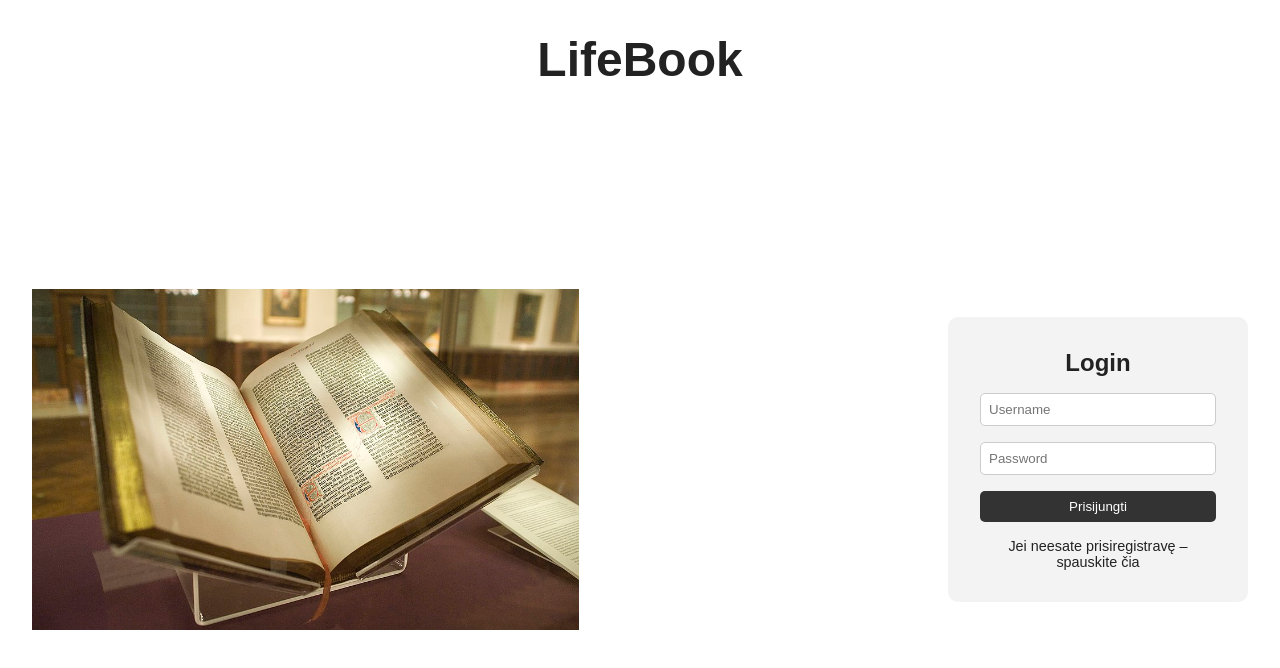
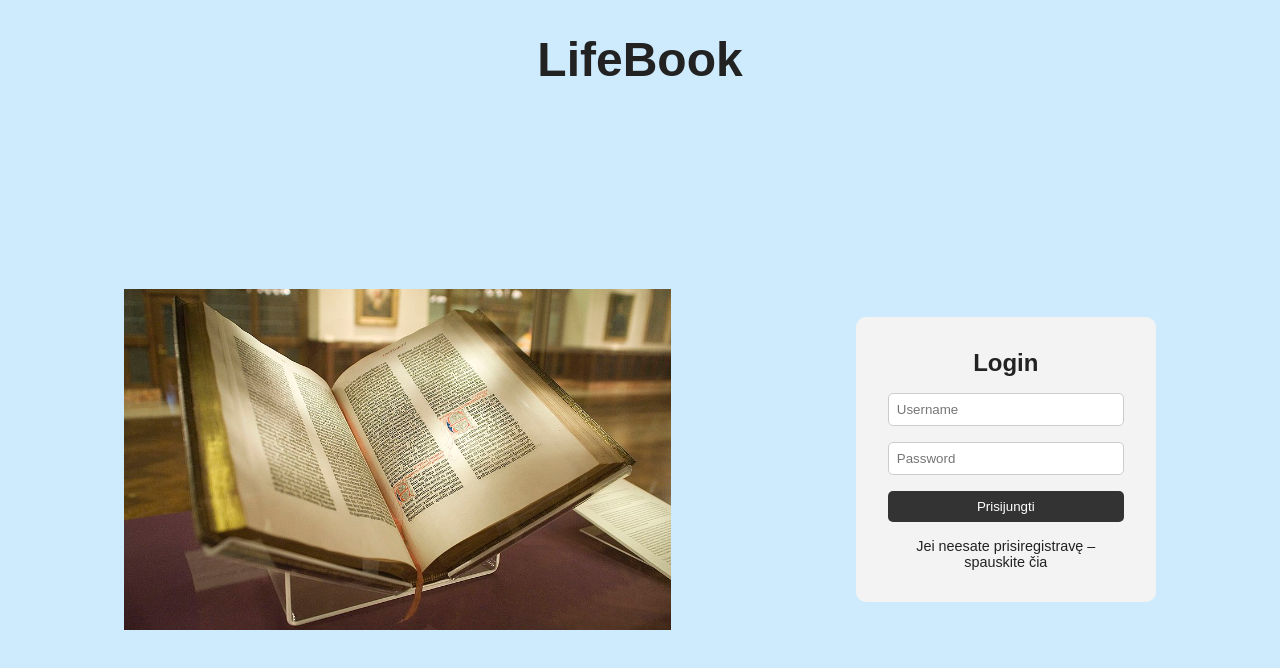
Before and after one commit to fAntomlt/baigiamasisdarbas, a React (Vite) app: page / in a window 1280 px wide. Shown: the top 668 px of the page. Built offline with nearby package versions, Linux system fonts and the light colour scheme.

Commit message:
Background color changed

```diff
--- a/src/pages/AuthPage.jsx
+++ b/src/pages/AuthPage.jsx
@@ -7,6 +7,7 @@ const Wrapper = styled.div`
   display: flex;
   flex-direction: column;
   min-height: 100vh;
+  background-color:rgb(205, 235, 253);
 `;
 
 const Header = styled.header`
@@ -20,7 +21,7 @@ const Content = styled.div`
   display: flex;
   flex: 1;
   padding: 2rem;
-  justify-content: space-between;
+  justify-content: space-around;
   align-items: center;
 `;
 
```
